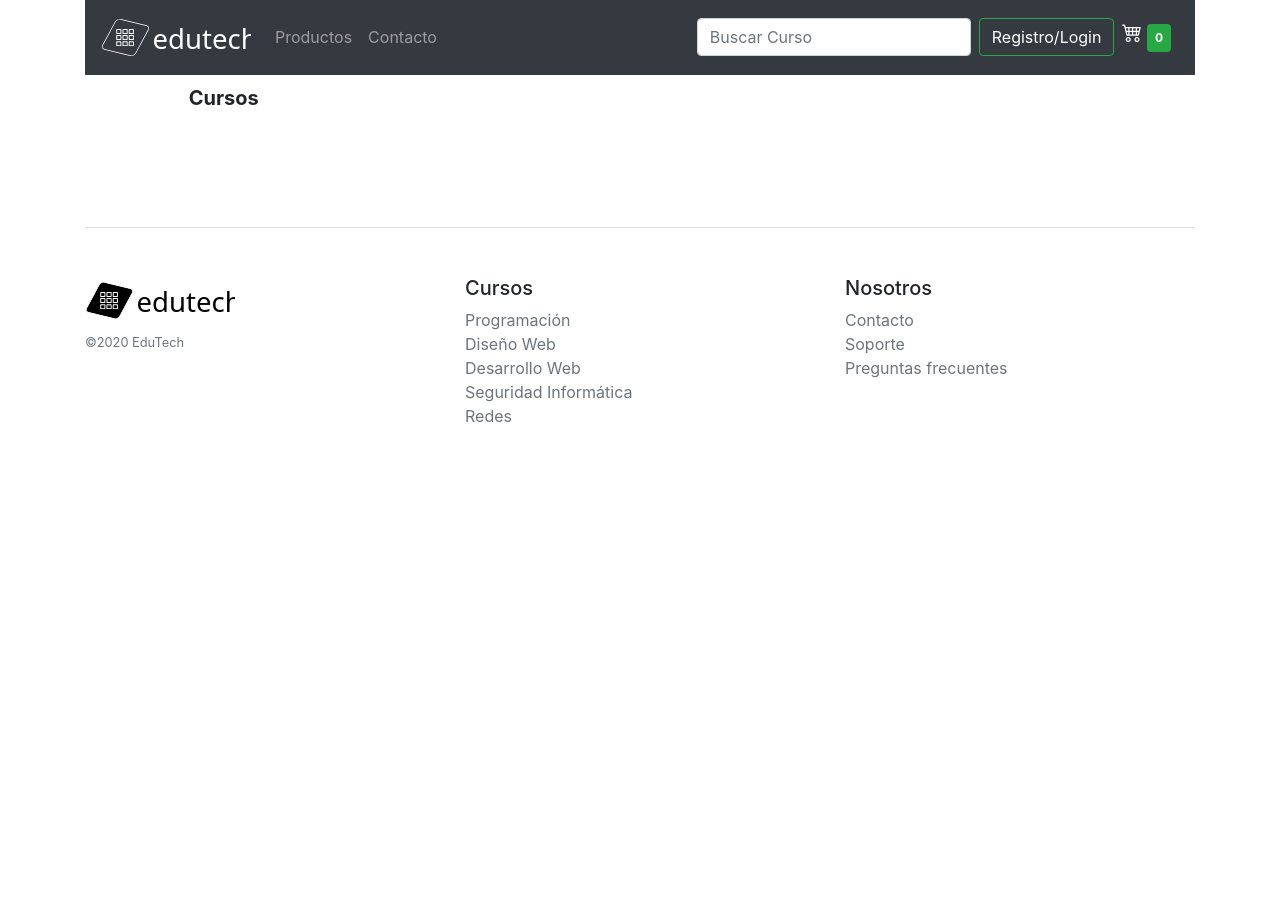
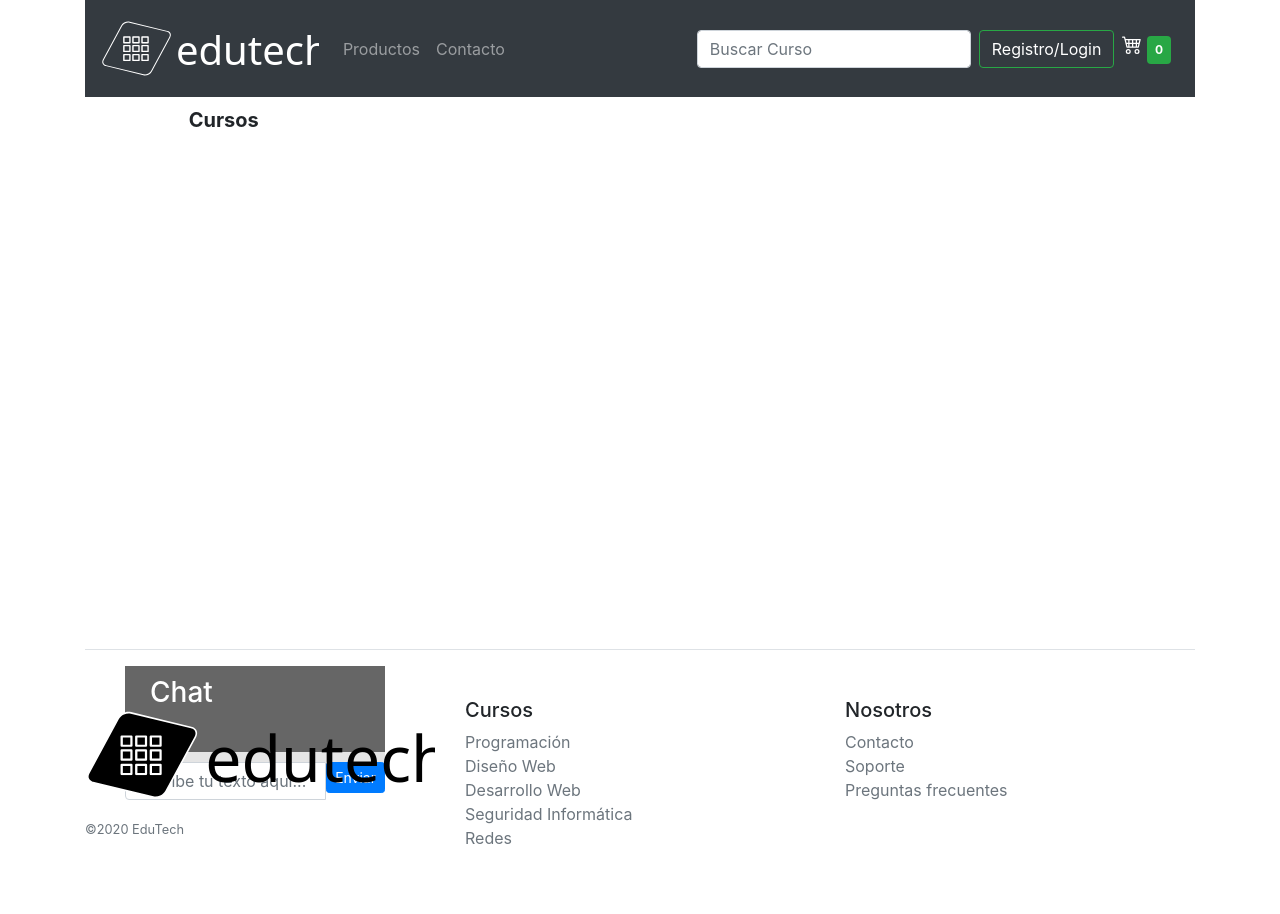
Before and after one commit to jonathannava/edutech, a PHP site: page /productos.php in a window 1280 px wide. Before the commit the page ends 422 px from the top, so only its background shows below. Run offline with PHP 8.4, Linux system fonts and the light colour scheme; data that the repository does not hold is empty; some libraries are stand-ins or nearby versions.

Commit message:
chat location

```diff
--- a/actualizar_chat.php
+++ b/actualizar_chat.php
@@ -1,23 +1,22 @@
 <?php
 session_start();
 include "conexion.php";
-#$idcliente=1; // asignar variable de sesion login
 
 if (isset($_SESSION['idcliente'])) {
-    $idcliente=$_SESSION['idcliente'];
-    $consulta="select a.fecha,a.tipo,a.mensaje,b.nombre as cliente from chat as a left join clientes as b on a.idcliente=b.idcliente where a.idcliente='$idcliente' order by a.idchat asc";
-$recordset = mysqli_query($link,$consulta);
-while($registro = mysqli_fetch_array($recordset)){
-    $fecha=$registro["fecha"];
-    $tipo=$registro["tipo"];
-    $mensaje=$registro["mensaje"];
-    $cliente=$registro["cliente"];
-    if($tipo==1){ // mensaje escrito por el usuario de la tienda
+    $idcliente = $_SESSION['idcliente'];// asignar variable de sesion login
+    $consulta = "select a.fecha,a.tipo,a.mensaje,b.nombre as cliente from chat as a left join clientes as b on a.idcliente=b.idcliente where a.idcliente='$idcliente' order by a.idchat asc";
+    $recordset = mysqli_query($link, $consulta);
+    while ($registro = mysqli_fetch_array($recordset)) {
+        $fecha = $registro["fecha"];
+        $tipo = $registro["tipo"];
+        $mensaje = $registro["mensaje"];
+        $cliente = $registro["cliente"];
+        if ($tipo == 1) { // mensaje escrito por el usuario de la tienda
 ?>
             <div class="row msg_container base_sent">
                 <div class="col-md-10 col-xs-10">
                     <div class="messages msg_sent">
-                    <p><?php echo $mensaje;?></p>
+                        <p><?php echo $mensaje; ?></p>
                         <time datetime="<?php echo $fecha; ?>"><?php echo $cliente; ?></time>
                     </div>
                 </div>
@@ -26,7 +25,7 @@ while($registro = mysqli_fetch_array($recordset)){
                 </div>
             </div>
         <?php
-    }else{ // respuesta por parte del admin
+        } else { // respuesta por parte del admin
         ?>
             <div class="row msg_container base_receive">
                 <div class="col-md-2 col-xs-2 avatar">
@@ -43,7 +42,6 @@ while($registro = mysqli_fetch_array($recordset)){
 <?php
         }
     }
-
 }
 
 
--- a/gmensaje.php
+++ b/gmensaje.php
@@ -1,11 +1,8 @@
 <?php
-/* include "conexion.php";
-$idcliente=1; // variable de sesion proveniente de login del sitio */
 session_start();
 include "conexion.php";
-#$idcliente=1; // asignar variable de sesion login
 if (isset($_SESSION['idcliente'])) {
-    $idcliente = $_SESSION['idcliente'];
+    $idcliente = $_SESSION['idcliente'];// asignar variable de sesion login
     $fecha = date('Y-m-d H:m:s');
     $mensaje = $_POST["texto"];
     $consulta = "insert into chat (fecha,idcliente,tipo,mensaje) values ('$fecha','$idcliente','1','$mensaje')";
--- a/productos.php
+++ b/productos.php
@@ -24,6 +24,7 @@ if (isset($_SESSION['idcliente'])) {
   <!-- Bootstrap CSS -->
   <link rel="stylesheet" href="https://maxcdn.bootstrapcdn.com/bootstrap/4.0.0/css/bootstrap.min.css" integrity="sha384-Gn5384xqQ1aoWXA+058RXPxPg6fy4IWvTNh0E263XmFcJlSAwiGgFAW/dAiS6JXm" crossorigin="anonymous">
   <!-- <link rel="stylesheet" href="/css/style.css"> -->
+  <link rel="stylesheet" type="text/css" href="style.css">
   <title>EduTech</title>
 </head>
 
@@ -135,7 +136,37 @@ if (isset($_SESSION['idcliente'])) {
           </div>
         </div>
       </div>
+
     </main>
+    <section class="bodyChat">
+    <div id="chat" class="row chat-window col-xs-5 col-md-3" id="chat_window_1" style="margin-left:10px;">
+        <div class="col-xs-12 col-md-12">
+            <div class="panel panel-default">
+                <div class="panel-heading top-bar">
+                    <div class="col-md-8 col-xs-8">
+                        <h3 class="panel-title"><span class="glyphicon glyphicon-comment"></span> Chat</h3>
+                    </div>
+                    <div class="col-md-4 col-xs-4" style="text-align: right;">
+                        <a href="#"><span id="minim_chat_window" class="glyphicon glyphicon-minus icon_minim"></span></a>
+                        <a href="#"><span class="glyphicon glyphicon-remove icon_close" data-id="chat_window_1"></span></a>
+                    </div>
+                </div>
+                <div class="panel-body msg_container_base">
+                    <div id="mschat"></div>
+
+                </div>
+                <div class="panel-footer">
+                    <div class="input-group">
+                        <input id="texto" type="text" class="form-control input-sm chat_input" placeholder="Escribe tu texto aqui..." />
+                        <span class="input-group-btn">
+                        <button class="btn btn-primary btn-sm" id="btn-chat" onclick="enviar()">Enviar</button>
+                        </span>
+                    </div>
+                </div>
+            </div>
+        </div>
+    </div>
+    </section>
 
     <footer class="pt-4 my-md-5 pt-md-5 border-top">
       <div class="row">
@@ -255,6 +286,7 @@ if (isset($_SESSION['idcliente'])) {
       }
     });
   </script>
+  <script src="code.js?ver=<?php echo rand(1,300);?>"></script>
 </body>
 
 </html>
--- a/style.css
+++ b/style.css
@@ -1,6 +1,6 @@
-body{
+.bodyChat{
     height:400px;
-    position: fixed;
+    /* position: fixed; */
     bottom: 0;
 }
 .col-md-2, .col-md-10{
```
Lines whose indentation alone changed are shown as unchanged.
